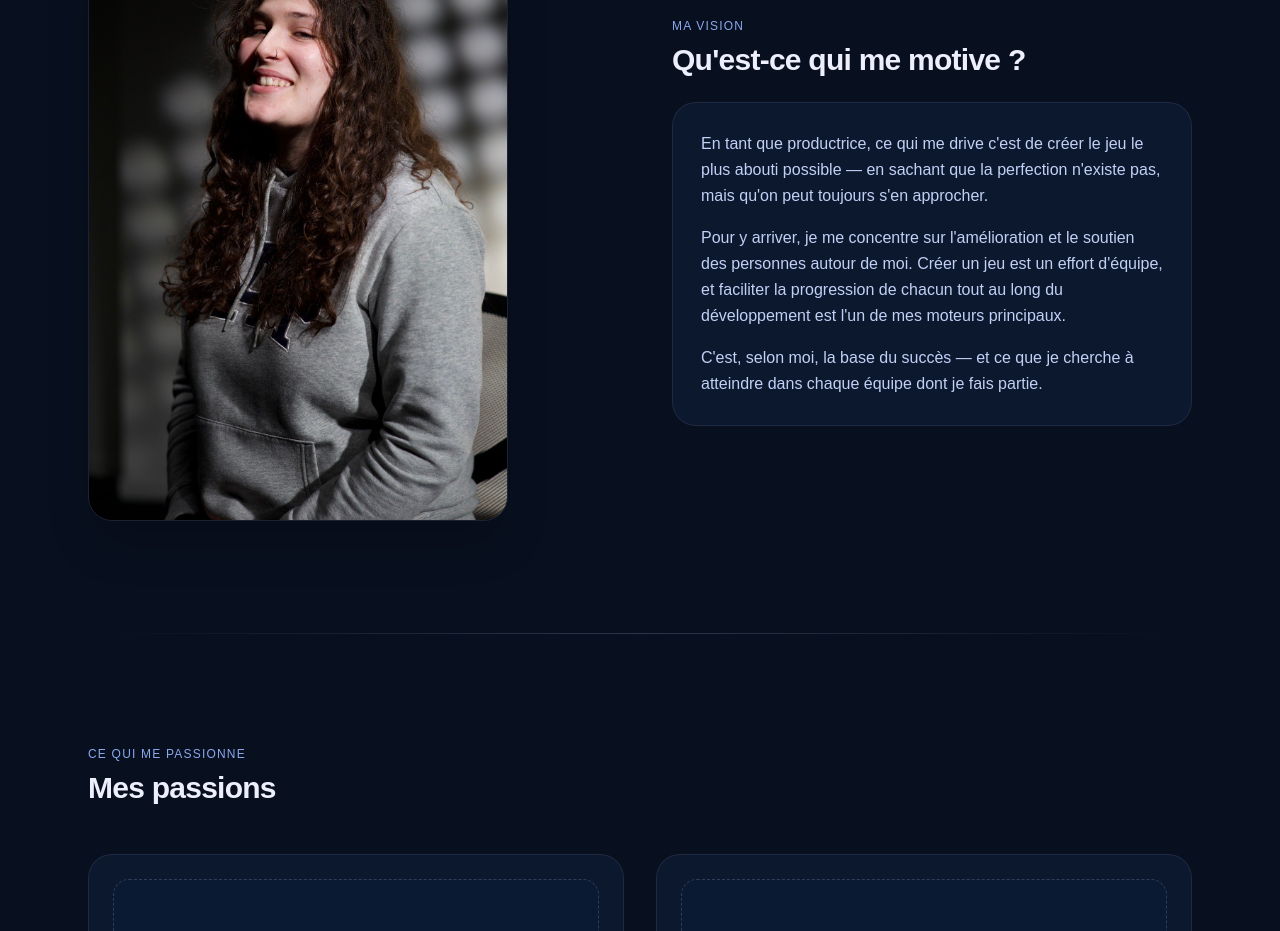
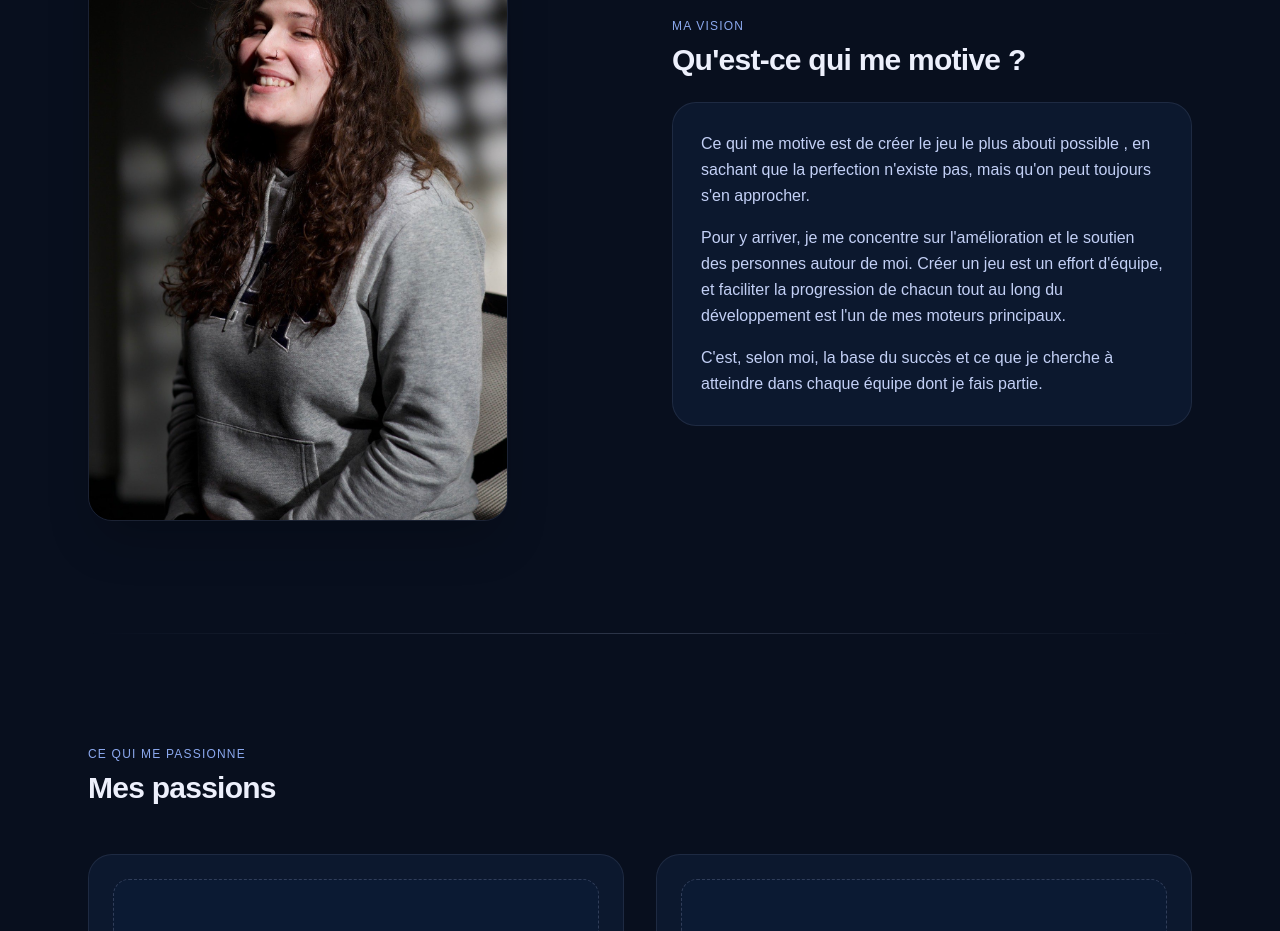
Before and after one commit to ghostofus/louann_portfolio, a Next.js app: page /about in a window 1280 px wide. Shown: the part 1420-2351 px from the top of the page. Built offline with nearby package versions, Linux system fonts and the light colour scheme.

Commit message:
ajout partie qu'es ce uqi me motive

```diff
--- a/app/about/page.js
+++ b/app/about/page.js
@@ -218,13 +218,13 @@ export default function AboutPage() {
                                 </div>
                                 <div className="rounded-3xl border border-[#C3D0F6]/10 bg-[#1F3E71]/20 p-7 flex flex-col gap-4">
                                     <p className="text-[#C3D0F6] leading-relaxed">
-                                        En tant que productrice, ce qui me drive c'est de créer le jeu le plus abouti possible — en sachant que la perfection n'existe pas, mais qu'on peut toujours s'en approcher.
+                                        Ce qui me motive est de créer le jeu le plus abouti possible , en sachant que la perfection n'existe pas, mais qu'on peut toujours s'en approcher.
                                     </p>
                                     <p className="text-[#C3D0F6] leading-relaxed">
                                         Pour y arriver, je me concentre sur l'amélioration et le soutien des personnes autour de moi. Créer un jeu est un effort d'équipe, et faciliter la progression de chacun tout au long du développement est l'un de mes moteurs principaux.
                                     </p>
                                     <p className="text-[#C3D0F6] leading-relaxed">
-                                        C'est, selon moi, la base du succès — et ce que je cherche à atteindre dans chaque équipe dont je fais partie.
+                                        C'est, selon moi, la base du succès et ce que je cherche à atteindre dans chaque équipe dont je fais partie.
                                     </p>
                                 </div>
                             </motion.div>
```
